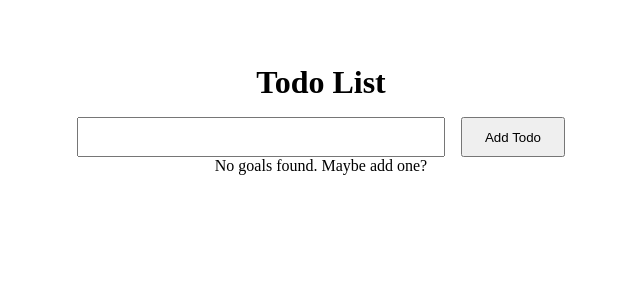
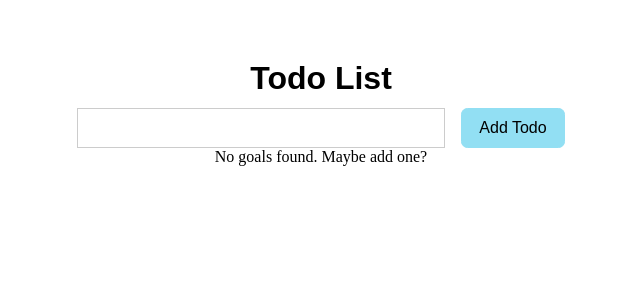
Before and after one commit to ritagujar/100daysOfDevelopement, a React (Create React App) app in the folder React-Practice/todo-app/: page / in a window 1280 px wide. Shown: the top 300 px of the page, without its empty margins (319-959 px from the left). Built offline with nearby package versions, Linux system fonts and the light colour scheme.

Commit message:
Designed Input and Button

```diff
--- a/React-Practice/todo-app/src/components/AddTodo/AddTodo.js
+++ b/React-Practice/todo-app/src/components/AddTodo/AddTodo.js
@@ -3,9 +3,19 @@ import styled from "styled-components";
 // import Button from "../Button";
 
 const AddTodoSection = styled.div`
+  display: flex;
   input {
     height: 2.5rem;
     width: 23rem;
+    border: 1px solid #ccc;
+    font-size: 1rem;
+    line-height: 1.5rem;
+    padding: 0 0.27rem;
+  }
+
+  input:focus {
+    outline: none;
+    border-color: #8b005d;
   }
 
   @media screen and (max-width: 650px) {
@@ -19,6 +29,15 @@ const Button = styled.button`
   height: 2.5rem;
   width: 6.5rem;
   cursor: pointer;
+  font-size: 1rem;
+  border-radius: 0.4rem;
+  background: #92dff3;
+  border: 1px solid #92dff3;
+
+  &:hover {
+    border: none;
+    background: #b7e9f7;
+  }
 
   @media screen and (max-width: 650px) {
     width: 5rem;
--- a/React-Practice/todo-app/src/components/Todo/Todo.js
+++ b/React-Practice/todo-app/src/components/Todo/Todo.js
@@ -12,7 +12,11 @@ const Section = styled.div`
   align-items: center;
   margin-top: 4rem;
 `;
-const TodoHeading = styled.h1``;
+const TodoHeading = styled.h1`
+  font-family: Arial, Helvetica, sans-serif;
+  font-size: 2rem;
+  line-height: 28px;
+`;
 const TodoSection = styled.div`
   margin-top: 1rem;
   display: flex;
```
Also changed, not shown: React-Practice/todo-app/src/components/Button.js (deleted, +0 -19 lines).
